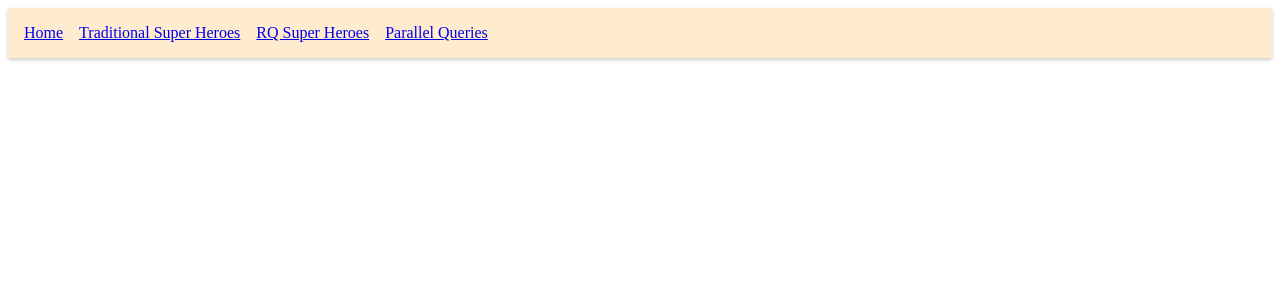
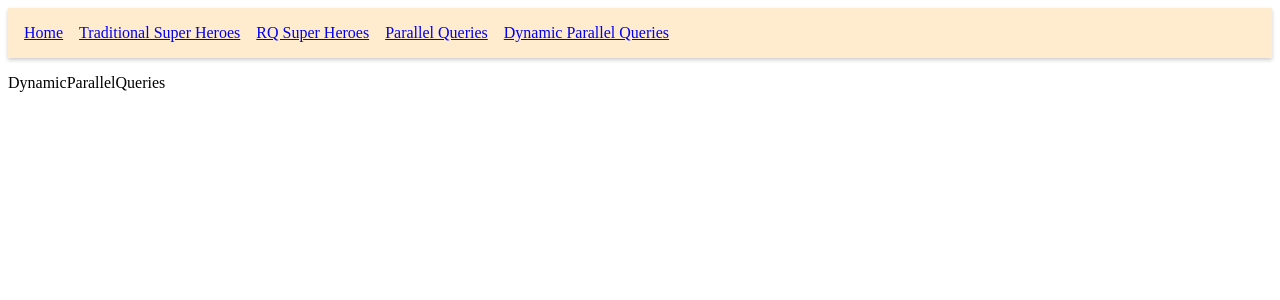
Before and after one commit to ain-afridi/react-query, a React (Vite) app: page /dynamic-parallel-queries in a window 1280 px wide. Shown: the top 300 px of the page. Built offline with nearby package versions, Linux system fonts and the light colour scheme; data requests are answered from the project's data file.

Commit message:
dynamic-parallel-queries

```diff
--- a/src/App.tsx
+++ b/src/App.tsx
@@ -7,6 +7,7 @@ import { QueryClientProvider, QueryClient } from "react-query";
 import { ReactQueryDevtools } from "react-query/devtools"
 import RQSuperhero from './components/RQSuperhero.page';
 import ParallelQuery from './components/ParallelQuery.page';
+import DynamicParallelQueries from './components/DynamicParallelQueries';
 
 const queryClient = new QueryClient();
 
@@ -29,10 +30,17 @@ function App() {
             <li>
               <Link to="/parallel-query">Parallel Queries</Link>
             </li>
+            <li>
+              <Link to="/dynamic-parallel-queries">Dynamic Parallel Queries</Link>
+            </li>
           </ul>
         </nav>
         <Routes>
           <Route path="/super-hero/:heroId" element={<RQSuperhero />} />
+          <Route
+            path="/dynamic-parallel-queries"
+            element={<DynamicParallelQueries heroId={[1, 3]} />}
+          />
           <Route path="/parallel-query" element={<ParallelQuery />} />
           <Route path="/" element={<Home />} />
           <Route path="/super-heroes" element={<SuperHeros />} />
--- /dev/null
+++ b/src/components/DynamicParallelQueries.tsx
@@ -0,0 +1,29 @@
+import axios from "axios";
+import { useQueries } from "react-query";
+
+
+interface IDynamicProps {
+    heroId: number[]
+}
+
+const fetchSuperHero = (heroId: number) => {
+  return axios.get(`http://localhost:4000/superheroes/${heroId}`);
+};
+
+
+const DynamicParallelQueries = ({ heroId }: IDynamicProps) => {
+    const queriesResult = useQueries(
+        heroId.map((Id: number) => {
+            return {
+                queryKey: ['super-hero', Id],
+                queryFn: () => fetchSuperHero(Id)
+            }
+        })
+    )
+
+    console.log({queriesResult});
+
+  return <div>DynamicParallelQueries</div>;
+};
+
+export default DynamicParallelQueries
```
